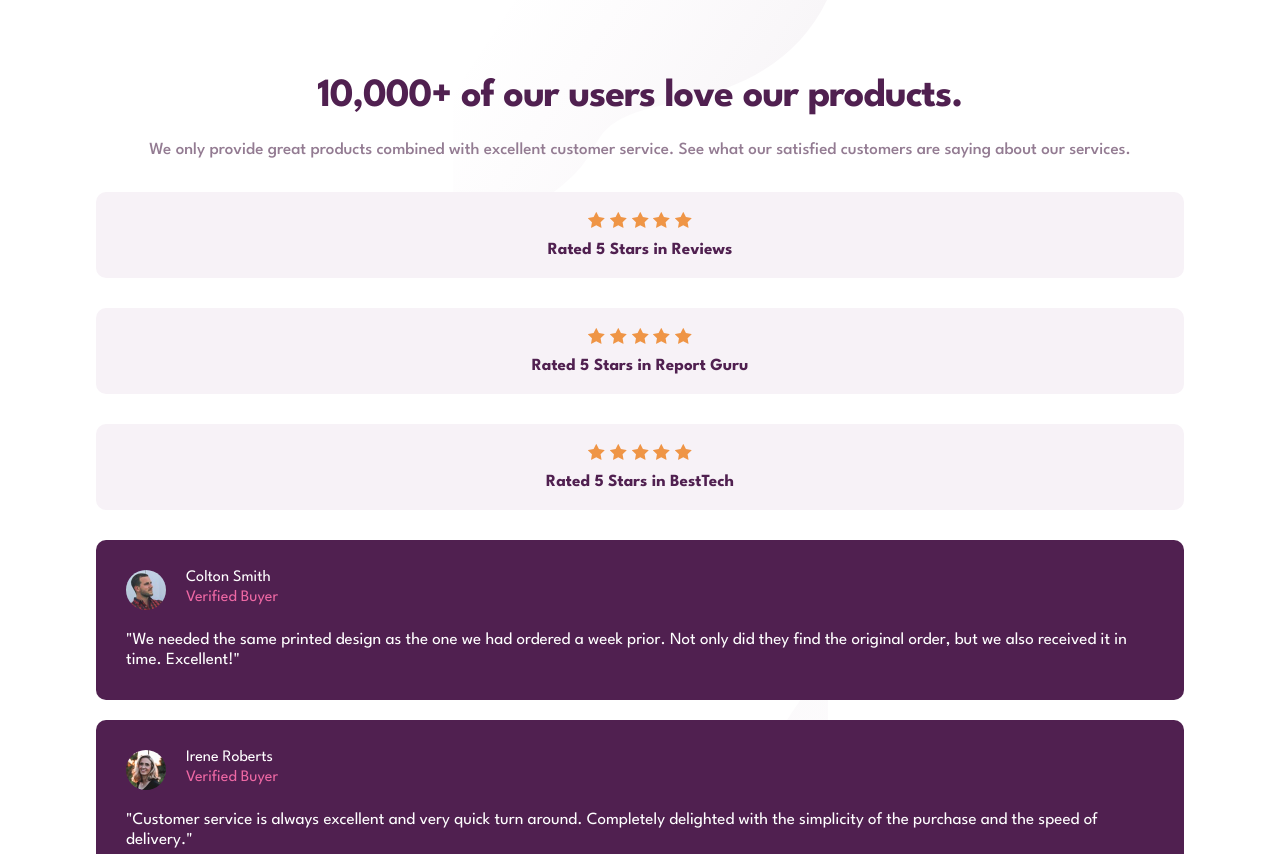
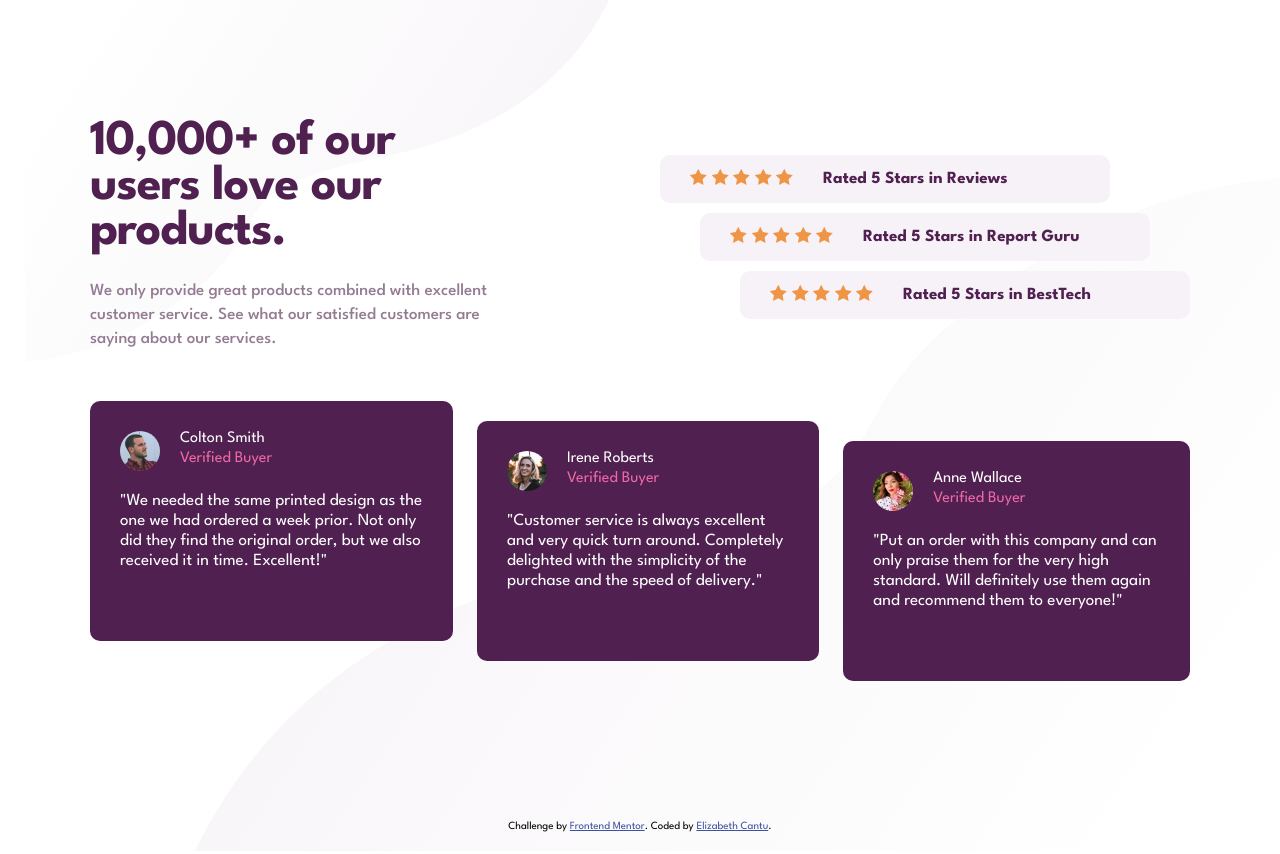
Before and after one commit to Esagecc/social_proof, a plain HTML site: page index.html in a window 1280 px wide. Shown: the top 854 px of the page. Drawn offline with Linux system fonts and the light colour scheme.

Commit message:
completed the desktop site

```diff
--- a/index.html
+++ b/index.html
@@ -11,10 +11,12 @@
     <link rel="stylesheet" href="style.css">
   </head>
 <img src="images/bg-pattern-top-mobile.svg" class="img-mob-top" alt="">
+<img src="images/bg-pattern-top-desktop.svg" class="img-desk-top" alt="">
 
   <body>
     <section class="main">
-      <div class="first">
+      <div class="top-desktop">
+        <div class="first">
         <h1>
           10,000+ of our users love our products.
          </h1>
@@ -24,7 +26,7 @@
       </div>
       <div class="second">
 
-        <div class="card">
+        <div class="card card-one">
           <div class="stars">
             <img src="images/icon-star.svg" alt="star">
             <img src="images/icon-star.svg" alt="star">
@@ -36,7 +38,7 @@
             Rated 5 Stars in Reviews
           </p>
         </div>
-        <div class="card">
+        <div class="card card-two">
           <div class="stars">
             <img src="images/icon-star.svg" alt="star">
             <img src="images/icon-star.svg" alt="star">
@@ -48,7 +50,7 @@
             Rated 5 Stars in Report Guru
           </p>
         </div>
-        <div class="card">
+        <div class="card card-three">
           <div class="stars">
             <img src="images/icon-star.svg" alt="star">
             <img src="images/icon-star.svg" alt="star">
@@ -61,10 +63,11 @@
           </p>
         </div>
       </div>
+      </div>
 
       <div class="third">
 
-        <div class="card-client">
+        <div class="card-client card-client-one">
           <div class="client">
             <img src="images/image-colton.jpg" alt="picture of Colton Smith">
             <div class="name-buyer">
@@ -81,7 +84,7 @@
           </p>
         </div>
 
-        <div class="card-client">
+        <div class="card-client card-client-two">
           <div class="client">
             <img src="images/image-irene.jpg" alt="picture of Irene Roberts">
             <div class="name-buyer">
@@ -98,7 +101,7 @@
           </p>
         </div>
 
-        <div class="card-client">
+        <div class="card-client card-client-three">
           <div class="client">
             <img src="images/image-anne.jpg" alt="picture of Anne Wallace">
             <div class="name-buyer">
@@ -119,7 +122,8 @@
 
     </section>
 
-<img src="images/bg-pattern-bottom-mobile.svg" class="img-bot-mob" alt="">
+<img src="images/bg-pattern-bottom-mobile.svg" class="img-mob-bot" alt="">
+<img src="images/bg-pattern-bottom-desktop.svg" class="img-desk-bot" alt="">
 
     <div class="attribution">
       Challenge by <a href="https://www.frontendmentor.io?ref=challenge" target="_blank">Frontend Mentor</a>.
--- a/style.css
+++ b/style.css
@@ -34,7 +34,6 @@ body {
 
 .first h1 {
     color: var(--dk-magenta);
-    /* width: 320px; */
     font-size: 40px;
     font-weight: 700;
     letter-spacing: -1px;
@@ -107,16 +106,121 @@ body {
     z-index: -1;
 }
 
-.img-bot-mob {
+.img-desk-top {
+    display: none;
+}
+
+.img-mob-bot {
     position: absolute;
     bottom: 0;
     z-index: -2;
 }
 
+.img-desk-bot {
+    display: none;
+}
+
 .attribution {
     font-size: 11px;
     text-align: center;
+    padding-bottom: 20px;
   }
   .attribution a {
     color: hsl(228, 45%, 44%);
   }
+
+  @media (min-width:500px) {
+    .top-desktop {
+        display: flex;
+        justify-content: space-between;
+        padding-bottom: 20px;
+    }
+
+    .main {
+        width: 1100px;
+        margin: 120px auto;
+    }
+    .first {
+        width: 40%;
+        text-align: left;
+    }
+
+    .first h1 {
+        font-size: 50px;
+        width: 70%;
+        line-height: 45px;
+    }
+
+    .second {
+        display: flex;
+        flex-direction: column;
+        padding-top: 25px;
+        }
+
+    .card {
+        display: flex;
+        flex-direction: row;
+        width: 450px;
+        padding: 14px 30px;
+        /* margin: 10px; */
+        align-items: center;
+    }
+
+    .card-one {
+        margin: 10px 0;
+    }
+
+    .card-two {
+        margin: 0 40px;
+    }
+
+    .card-three {
+        margin: 10px 0 0 80px;
+    }
+    .stars {
+        padding-bottom: 0;
+        padding-right: 30px;
+    }
+
+    .third {
+        display:flex;
+        gap: 24px;
+    }
+
+    .card-client {
+        height: 240px;
+    }
+    .card-client-two {
+        margin-top: 20px;
+    }
+
+    .card-client-three {
+        margin-top: 40px;
+    }
+
+    .img-mob-top {
+        display: none;
+    }
+
+    .img-desk-top {
+        display:block;
+        position:absolute;
+        top: 0;
+        left: 25px;
+        z-index: -1;
+    }
+
+    .img-mob-bot {
+        display: none;
+    }
+
+    .img-desk-bot {
+        display: block;
+        position: absolute;
+        bottom: 0;
+        right: 0;
+        z-index: -3;
+    }
+
+
+  }
```
